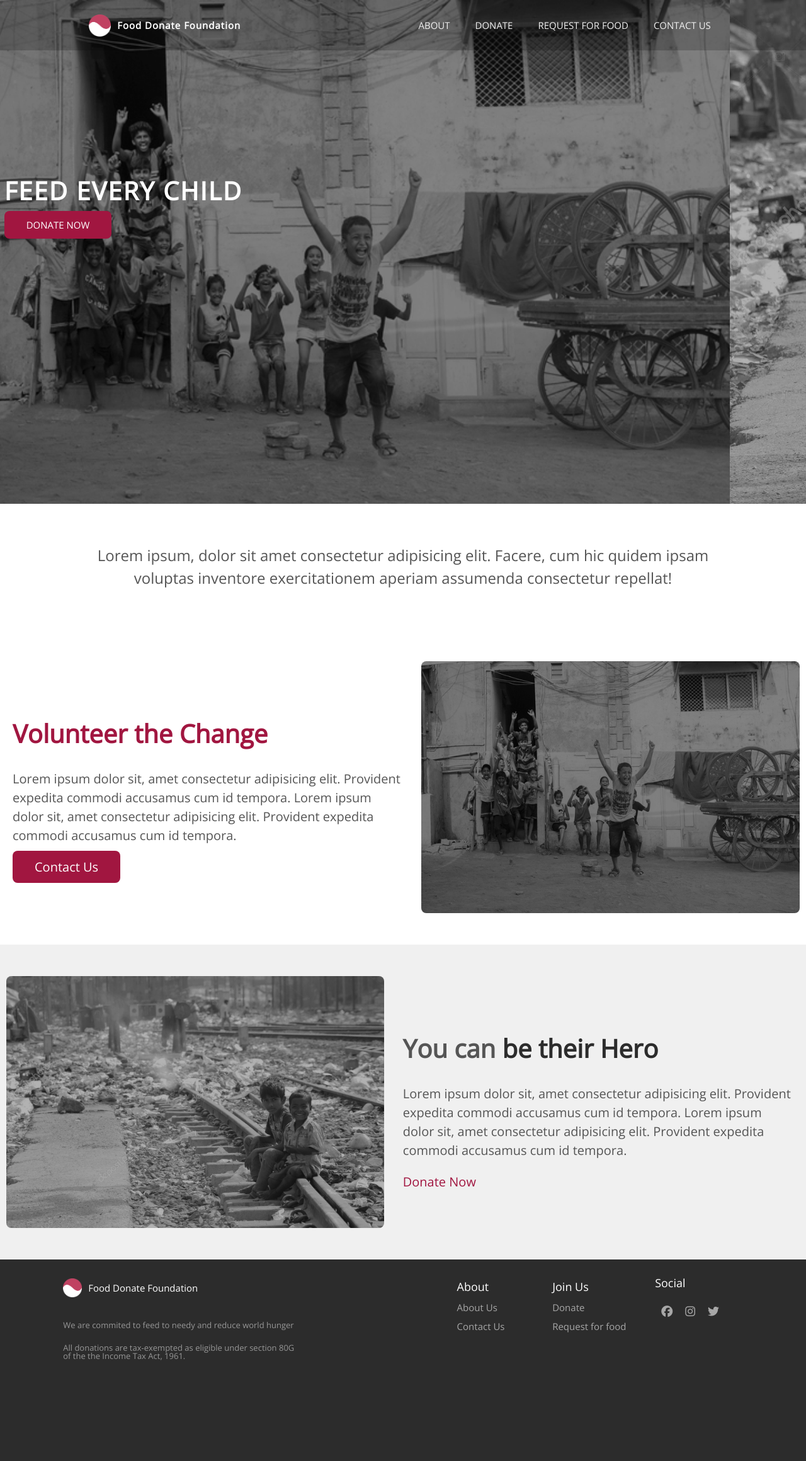
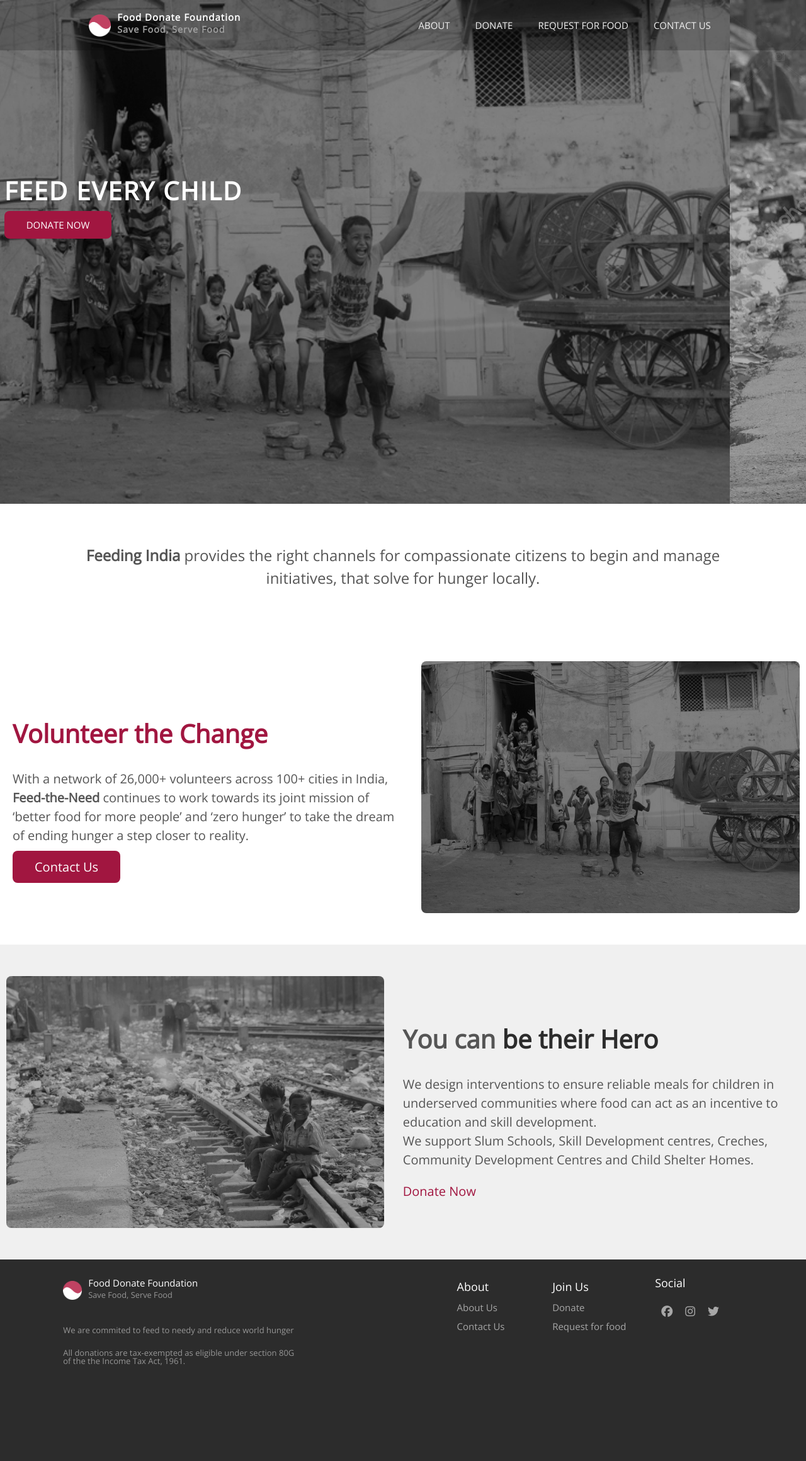
Before and after one commit to ankit-pal470/FeedingIndia, a plain HTML site: page index.html in a window 1280 px wide. Shown: the top 2320 px of the page at 63% size. Drawn offline with nearby package versions, Linux system fonts and the light colour scheme.

Commit message:
Add files via upload

```diff
--- a/css/_footer.scss
+++ b/css/_footer.scss
@@ -18,6 +18,17 @@
       height: 30px;
       width: 30px;
       margin-right: 10px;
+    }
+
+    .logo-wrapper{
+      display: flex;
+      flex-direction: column;
+
+      .slogan{
+        padding: 5px 0px;
+        font-size: 0.8rem;
+        color: #969696;
+      }
     }
   }
 
--- a/css/_header.scss
+++ b/css/_header.scss
@@ -139,3 +139,16 @@ header {
     }
   }
 }
+
+
+.logo-wrapper{
+  display: flex;
+  flex-direction: column;
+
+  .slogan1{
+    padding: 5px 0px;
+    font-weight:lighter;
+    font-size: 0.9rem;
+    color: #9e9e9e;
+  }
+}
--- a/index.html
+++ b/index.html
@@ -11,7 +11,11 @@
         <header>
             <div class="nav" id="nav">
                 <div class="brand">
-                    <a href="index.html"><img src="./img/ngo_logo.png" alt="Feeding Poor"></a><span>Food Donate Foundation</span>
+                    <a href="index.html"><img src="./img/ngo_logo.png" alt="Feeding Poor"></a>
+                    <div class="logo-wrapper">
+                        <span>Food Donate Foundation</span>
+                        <span class="slogan1">Save Food, Serve Food</span>
+                    </div>
                     <div class="menu-button" onclick="toggle()">
                         <div class="menu-bar"></div>
                         <div class="menu-bar"></div>
@@ -41,13 +45,14 @@
             </div>
         </header>
         <div class="info-panel">
-            <p class="info-header">Lorem ipsum, dolor sit amet consectetur adipisicing elit. Facere, cum hic quidem ipsam voluptas inventore exercitationem aperiam assumenda consectetur repellat!</p>
+            <p class="info-header">
+                <b>Feeding India </b>provides the right channels for compassionate citizens to begin and manage initiatives, that solve for hunger locally.
+            </p>
             <div class="customBox">
                 <div class="text">
                     <h1 class="txt-pink">Volunteer the Change</h1>
                     <p>
-                        Lorem ipsum dolor sit, amet consectetur adipisicing elit. Provident expedita commodi accusamus cum id tempora.
-                        Lorem ipsum dolor sit, amet consectetur adipisicing elit. Provident expedita commodi accusamus cum id tempora.
+                        With a network of 26,000+ volunteers across 100+ cities in India, <b>Feed-the-Need</b> continues to work towards its joint mission of ‘better food for more people’ and ‘zero hunger’ to take the dream of ending hunger a step closer to reality.<br>
                     </p>
                     <a class="btn btn-pink" href="contact.html">Contact Us</a>
                 </div>
@@ -59,8 +64,8 @@
                 <div class="text">
                     <h1>You can <span class="txt-dark">be their Hero</span></h1>
                     <P>
-                        Lorem ipsum dolor sit, amet consectetur adipisicing elit. Provident expedita commodi accusamus cum id tempora.
-                        Lorem ipsum dolor sit, amet consectetur adipisicing elit. Provident expedita commodi accusamus cum id tempora.
+                        We design interventions to ensure reliable meals for children in underserved communities where food can act as an incentive to education and skill development.
+                        <br />We support Slum Schools, Skill Development centres, Creches, Community Development Centres and Child Shelter Homes.
                     </P>
                     <a href="donate.html" class="link-pink">Donate Now</a>
                 </div>
@@ -71,7 +76,11 @@
         <div class="footer">
             <div class="footer-main-txt">
                 <div class="icon-box">
-                    <img src="./img/ngo_logo.png" alt="Food Donate Foundation" class="footer-logo"><span>Food Donate Foundation</span>
+                    <img src="./img/ngo_logo.png" alt="Food Donate Foundation" class="footer-logo">
+                    <div class="logo-wrapper">
+                        <span>Food Donate Foundation</span>
+                        <span class="slogan">Save Food, Serve Food</span>
+                    </div>
                 </div>
                 <p class="footer-info">
                     We are commited to feed to needy and reduce world hunger
```
Also changed, not shown: about.html (+20 -9 lines), contact.html (+15 -7 lines), donate.html (+11 -3 lines), requestforfood.html (+10 -2 lines), css/master.css, img/carousel-bg-5.png (added), 1 other file.
